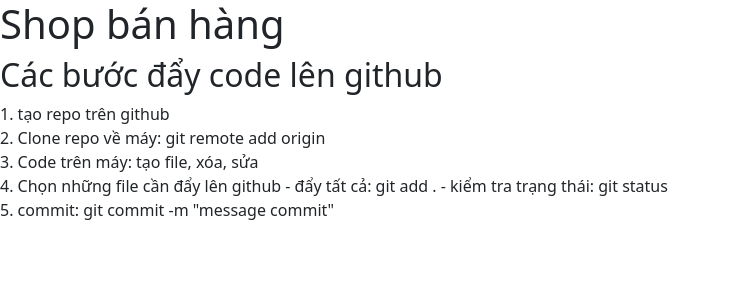
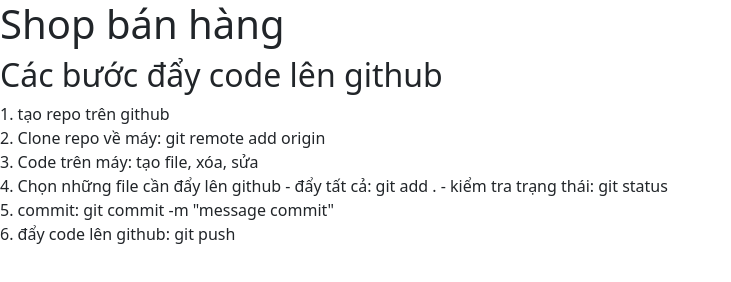
Before and after one commit to DTPGH/net06_basic_git, a plain HTML site: page index.html in a window 1280 px wide. Shown: the whole page, without its empty margins (0-731 px from the left). Drawn offline with nearby package versions, Linux system fonts and the light colour scheme.

Commit message:
add step to push

```diff
--- a/index.html
+++ b/index.html
@@ -37,6 +37,8 @@
                     - kiểm tra trạng thái: git status
                 <br/>
                 5. commit: git commit -m "message commit"
+                <br/>
+                6. đẩy code lên github: git push
 
             </p>
         </main>
```
